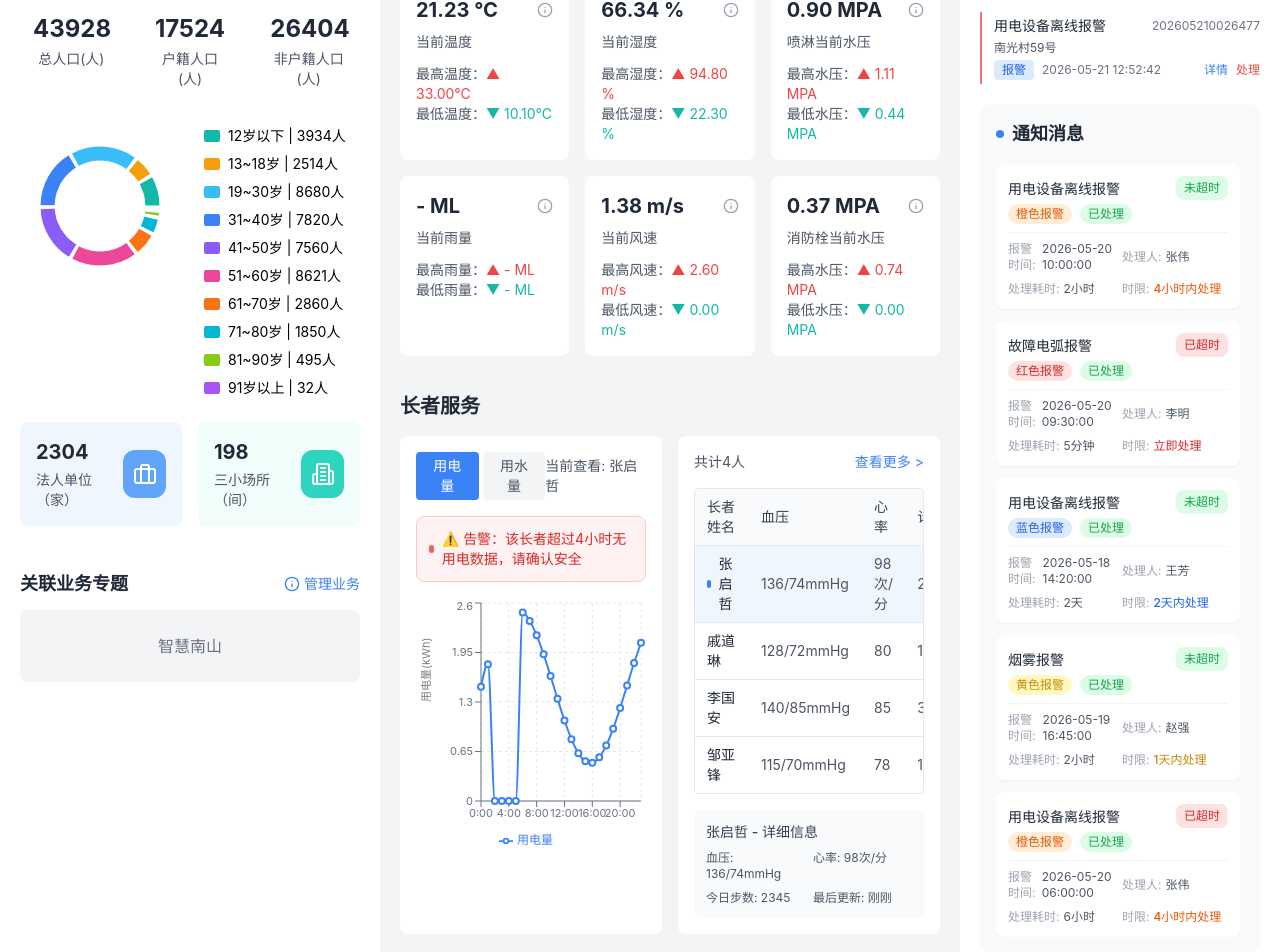
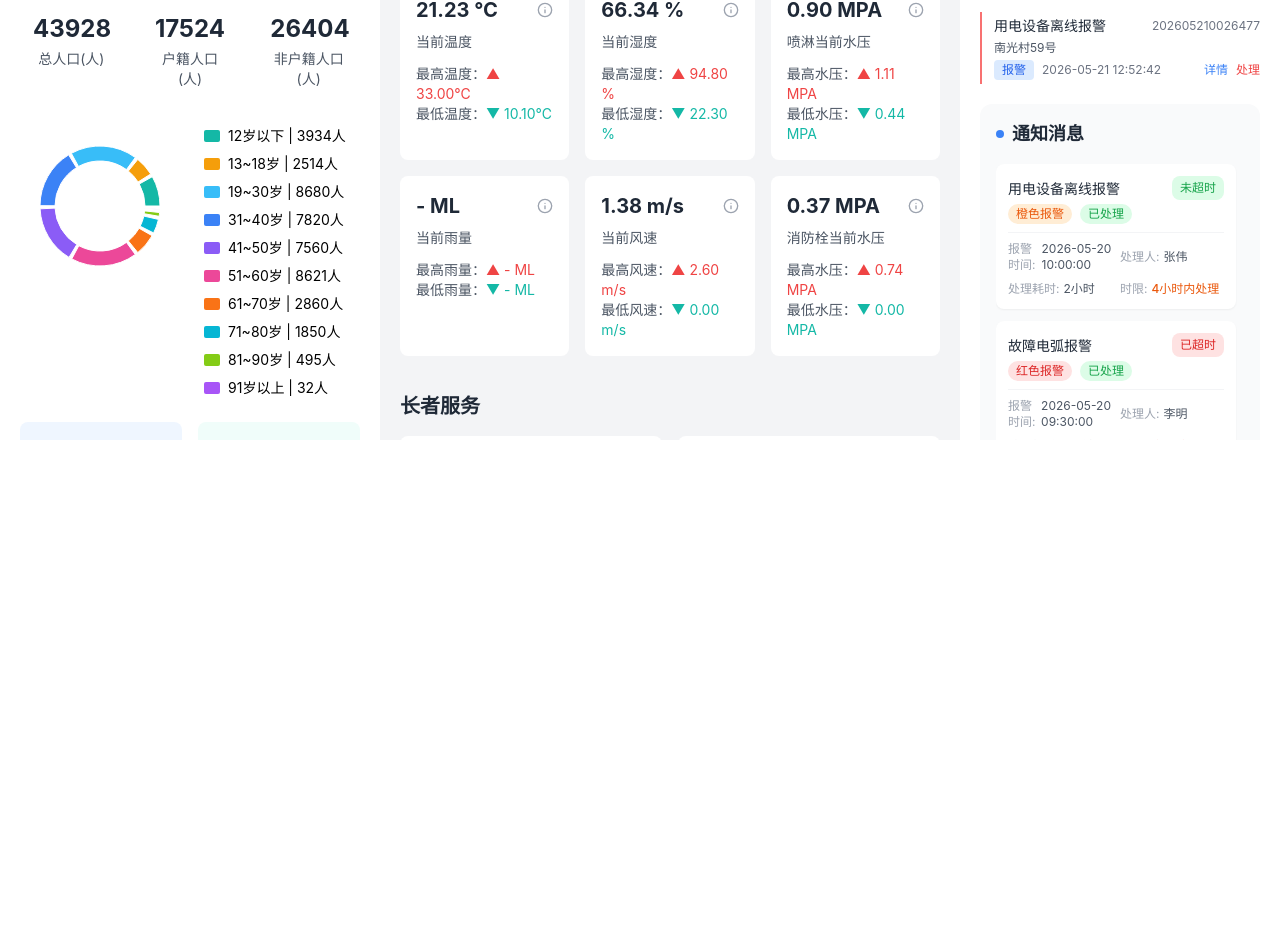
Before and after one commit to jeremyli1990228/nanguang-community-platform, a React (Vite) app: page /dashboard in a window 1280 px wide. Shown: the part 360-1312 px from the top of the page. After the commit the page ends 800 px from the top, so only its background shows below. Built offline with nearby package versions, Linux system fonts and the light colour scheme.

Commit message:
完善通知消息区域滚动效果：1. 添加更多测试数据 2. 添加自定义滚动条样式 3. 确保外层容器高度设置正确

```diff
--- a/src/index.css
+++ b/src/index.css
@@ -15,3 +15,28 @@ body {
   -webkit-font-smoothing: antialiased;
   -moz-osx-font-smoothing: grayscale;
 }
+
+/* 自定义滚动条样式 */
+::-webkit-scrollbar {
+  width: 8px;
+  height: 8px;
+}
+
+::-webkit-scrollbar-track {
+  background: #f1f5f9;
+  border-radius: 4px;
+}
+
+::-webkit-scrollbar-thumb {
+  background: #94a3b8;
+  border-radius: 4px;
+}
+
+::-webkit-scrollbar-thumb:hover {
+  background: #64748b;
+}
+
+html, body, #root {
+  height: 100%;
+  overflow: hidden;
+}
--- a/src/pages/Dashboard.tsx
+++ b/src/pages/Dashboard.tsx
@@ -181,6 +181,16 @@ const Dashboard: React.FC = () => {
     { id: 3, type: '用电设备离线报警', level: 'blue', alarmTime: '2026-05-18 14:20:00', processTime: '2026-05-20 11:52:45', processPerson: '王芳' },
     { id: 4, type: '烟雾报警', level: 'yellow', alarmTime: '2026-05-19 16:45:00', processTime: '2026-05-19 18:30:00', processPerson: '赵强' },
     { id: 5, type: '用电设备离线报警', level: 'orange', alarmTime: '2026-05-20 06:00:00', processTime: '2026-05-20 11:52:45', processPerson: '张伟' },
+    { id: 6, type: '温度异常报警', level: 'yellow', alarmTime: '2026-05-19 14:30:00', processTime: '2026-05-19 15:20:00', processPerson: '孙丽' },
+    { id: 7, type: '燃气泄漏报警', level: 'red', alarmTime: '2026-05-18 08:15:00', processTime: '2026-05-18 08:25:00', processPerson: '周杰' },
+    { id: 8, type: '门禁异常报警', level: 'blue', alarmTime: '2026-05-17 22:00:00', processTime: '2026-05-18 09:00:00', processPerson: '吴磊' },
+    { id: 9, type: '消防水压报警', level: 'orange', alarmTime: '2026-05-17 15:30:00', processTime: '2026-05-17 16:45:00', processPerson: '郑薇' },
+    { id: 10, type: '烟雾报警', level: 'yellow', alarmTime: '2026-05-16 11:20:00', processTime: '2026-05-16 12:30:00', processPerson: '陈晨' },
+    { id: 11, type: '用电设备离线报警', level: 'orange', alarmTime: '2026-05-16 07:45:00', processTime: '2026-05-16 09:00:00', processPerson: '张伟' },
+    { id: 12, type: '故障电弧报警', level: 'red', alarmTime: '2026-05-15 18:00:00', processTime: '2026-05-15 18:10:00', processPerson: '李明' },
+    { id: 13, type: '温度异常报警', level: 'yellow', alarmTime: '2026-05-15 13:20:00', processTime: '2026-05-15 14:30:00', processPerson: '孙丽' },
+    { id: 14, type: '门禁异常报警', level: 'blue', alarmTime: '2026-05-14 23:30:00', processTime: '2026-05-15 08:45:00', processPerson: '吴磊' },
+    { id: 15, type: '燃气泄漏报警', level: 'red', alarmTime: '2026-05-14 09:10:00', processTime: '2026-05-14 09:20:00', processPerson: '周杰' },
   ];
 
   // 长者服务状态
@@ -262,7 +272,7 @@ const Dashboard: React.FC = () => {
   const nonHukouData = populationData.filter(item => !item.isShenzhenHukou);
 
   return (
-    <div className="flex h-full">
+    <div className="flex h-full overflow-hidden">
       {/* 左侧栏：社区信息一览 */}
       <div className="w-[380px] bg-white p-5 flex flex-col gap-5 overflow-auto">
         <div>
@@ -704,7 +714,13 @@ const Dashboard: React.FC = () => {
             <div className="w-2 h-2 bg-blue-500 rounded-full"></div>
             通知消息
           </h2>
-          <div className="space-y-3 overflow-y-auto flex-1 pr-1">
+          <div
+            className="space-y-3 overflow-y-auto flex-1 pr-2"
+            style={{
+              scrollbarWidth: 'thin',
+              scrollbarColor: '#94a3b8 #f1f5f9'
+            }}
+          >
             {noticeMessages.map((msg) => {
               const config = alarmLevelConfig[msg.level as keyof typeof alarmLevelConfig];
               const timeoutResult = checkTimeout(msg.level, msg.alarmTime, msg.processTime);
```
